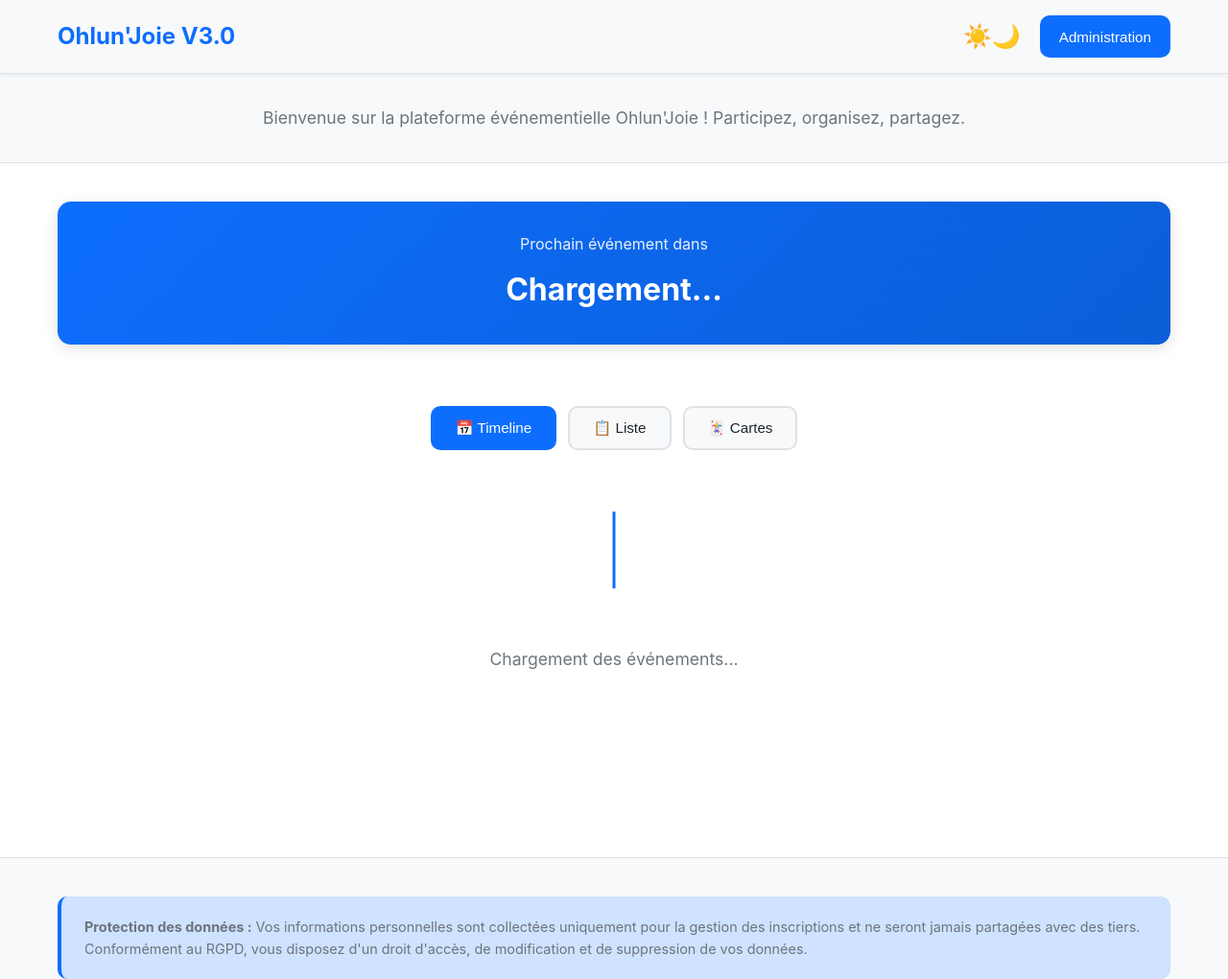
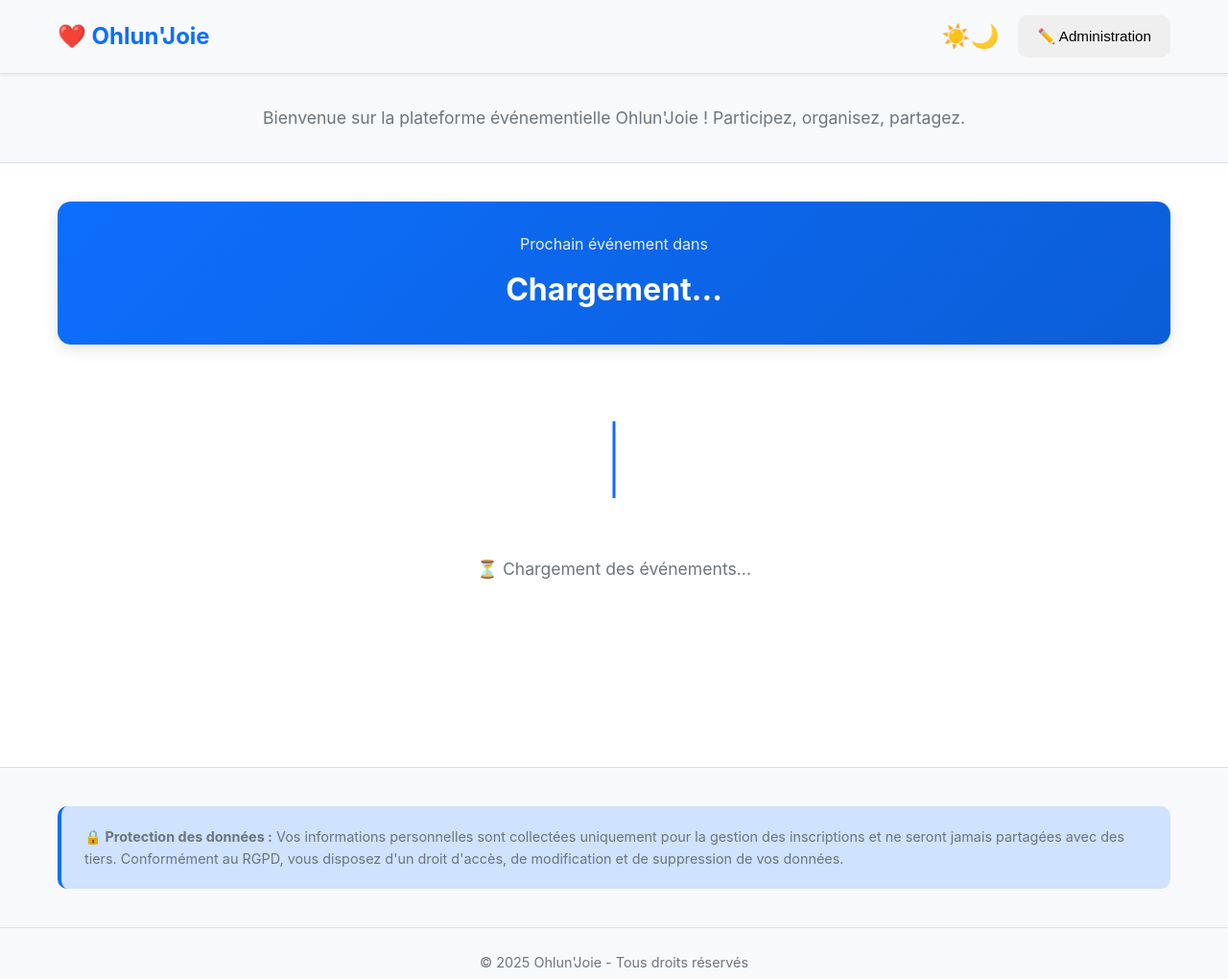
Before and after one commit to zinckmaxime-design/ohlunjoie, a plain HTML site: page index.html in a window 1280 px wide. Shown: the top 1020 px of the page at 96% size. Drawn offline with nearby package versions, Linux system fonts and the light colour scheme.

Commit message:
index.html

```diff
--- a/index.html
+++ b/index.html
@@ -18,14 +18,14 @@
         <div class="header-content">
           <div class="logo-section">
             <img id="app-logo" src="" alt="Logo" class="logo-img" style="display:none;">
-            <h1 class="app-title">Ohlun'Joie V3.0</h1>
+            <h1 class="app-title">❤️ Ohlun'Joie</h1>
           </div>
           <div class="header-actions">
             <button id="theme-toggle" class="btn-icon" aria-label="Changer de thème">
               <span class="icon-sun">☀️</span>
               <span class="icon-moon">🌙</span>
             </button>
-            <button id="admin-login-btn" class="btn btn-primary">Administration</button>
+            <button id="admin-login-btn" class="btn btn-admin">✏️ Administration</button>
           </div>
         </div>
       </div>
@@ -48,22 +48,11 @@
       </div>
     </section>
 
-    <!-- VIEW SWITCHER -->
-    <section class="view-switcher-section">
-      <div class="container">
-        <div class="view-switcher">
-          <button class="view-btn active" data-view="timeline">📅 Timeline</button>
-          <button class="view-btn" data-view="list">📋 Liste</button>
-          <button class="view-btn" data-view="cards">🃏 Cartes</button>
-        </div>
-      </div>
-    </section>
-
-    <!-- EVENTS DISPLAY -->
+    <!-- EVENTS DISPLAY (TIMELINE ONLY) -->
     <section class="events-section">
       <div class="container">
         <div id="events-container" class="events-timeline"></div>
-        <div id="events-loading" class="loading-spinner">Chargement des événements...</div>
+        <div id="events-loading" class="loading-spinner">⏳ Chargement des événements...</div>
         <div id="events-empty" class="empty-state" style="display:none;">
           <p>Aucun événement disponible pour le moment</p>
         </div>
@@ -74,7 +63,7 @@
     <section class="rgpd-section">
       <div class="container">
         <div class="rgpd-notice">
-          <p><strong>Protection des données :</strong> Vos informations personnelles sont collectées uniquement pour la gestion des inscriptions et ne seront jamais partagées avec des tiers. Conformément au RGPD, vous disposez d'un droit d'accès, de modification et de suppression de vos données.</p>
+          <p><strong>🔒 Protection des données :</strong> Vos informations personnelles sont collectées uniquement pour la gestion des inscriptions et ne seront jamais partagées avec des tiers. Conformément au RGPD, vous disposez d'un droit d'accès, de modification et de suppression de vos données.</p>
         </div>
       </div>
     </section>
@@ -95,7 +84,7 @@
     <header class="admin-header">
       <div class="container">
         <div class="admin-header-content">
-          <h1 class="admin-title">📊 Administration Ohlun'Joie</h1>
+          <h1 class="admin-title">📊 Administration</h1>
           <div class="admin-header-actions">
             <span id="admin-user-display" class="admin-user-name"></span>
             <button id="theme-toggle-admin" class="btn-icon" aria-label="Changer de thème">
```
